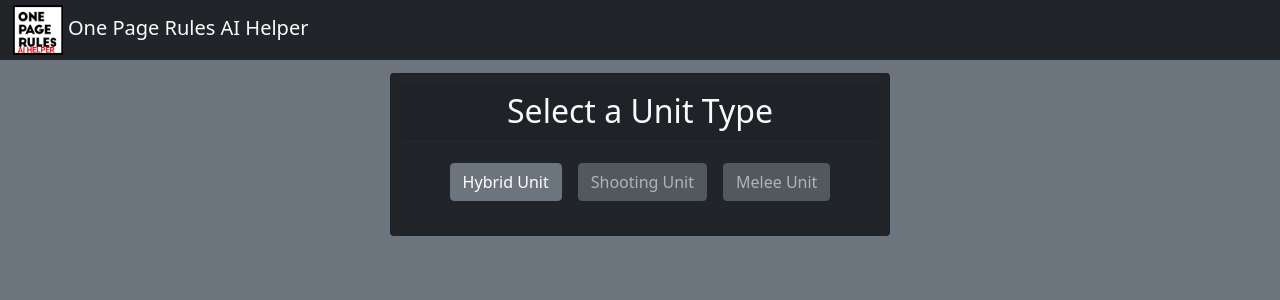
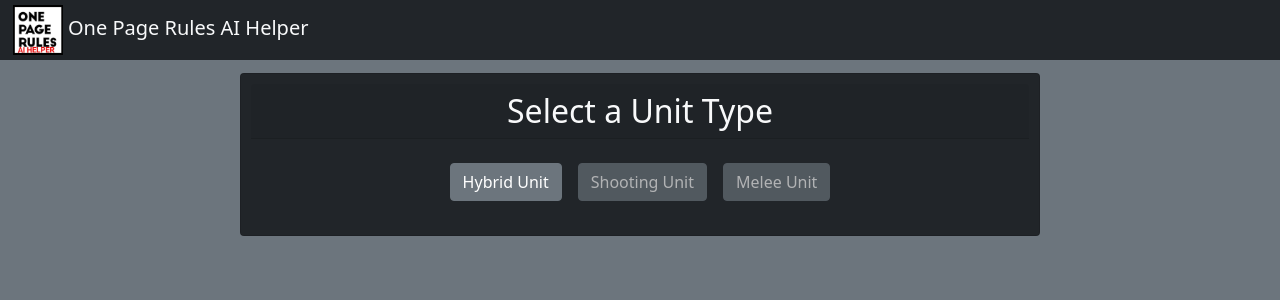
Before and after one commit to 97saundersj/OPR-AI-Helper, a Vue app: page / in a window 1280 px wide. Shown: the top 300 px of the page. Built offline with nearby package versions, Linux system fonts and the light colour scheme.

Commit message:
Made arrows smaller

```diff
--- a/package.json
+++ b/package.json
@@ -35,7 +35,9 @@
     "parserOptions": {
       "parser": "@babel/eslint-parser"
     },
-    "rules": {}
+    "rules": {
+      "vue/no-unused-components": "off"
+    }
   },
   "browserslist": [
     "> 1%",
--- a/src/App.vue
+++ b/src/App.vue
@@ -1,18 +1,15 @@
 <script>
-import HelloWorld from './components/HelloWorld.vue'
 import UnitTypeSelector from './components/UnitTypeSelector.vue'
 
 export default {
   name: 'App',
   components: {
-    HelloWorld,
     UnitTypeSelector
   }
 }
 </script>
 
 <template>
-  <HelloWorld v-if="false" msg="Welcome to Your Vue.js App"/>
   <div>
     <UnitTypeSelector></UnitTypeSelector>
   </div>
@@ -26,7 +23,7 @@ export default {
   width: auto;
   margin: auto;
   text-align: center;
-  max-width: 500px;
+  max-width: 800px;
   padding: 10px;
 }
 </style>
--- a/src/components/Arrow.vue
+++ b/src/components/Arrow.vue
@@ -22,9 +22,9 @@ export default {
 <!-- Add "scoped" attribute to limit CSS to this component only -->
 <style scoped>
 .arrow-container {
-  width: 50px;
+  width: 30px;
   margin: auto;
-  margin-top: -10px;
+  margin-top: -15px;
   transform: rotate(90deg);
 }
 </style>
--- a/src/components/UnitTypeSelector.vue
+++ b/src/components/UnitTypeSelector.vue
@@ -52,7 +52,6 @@ export default {
       </div>
     </div>
     <div v-if="selectedUnit">
-      <Arrow class="arrow" style="margin-top:10px;"></Arrow>
       <HybridUnit v-if="selectedUnit === 'hybrid'"></HybridUnit>
     </div>
 </div>
```
